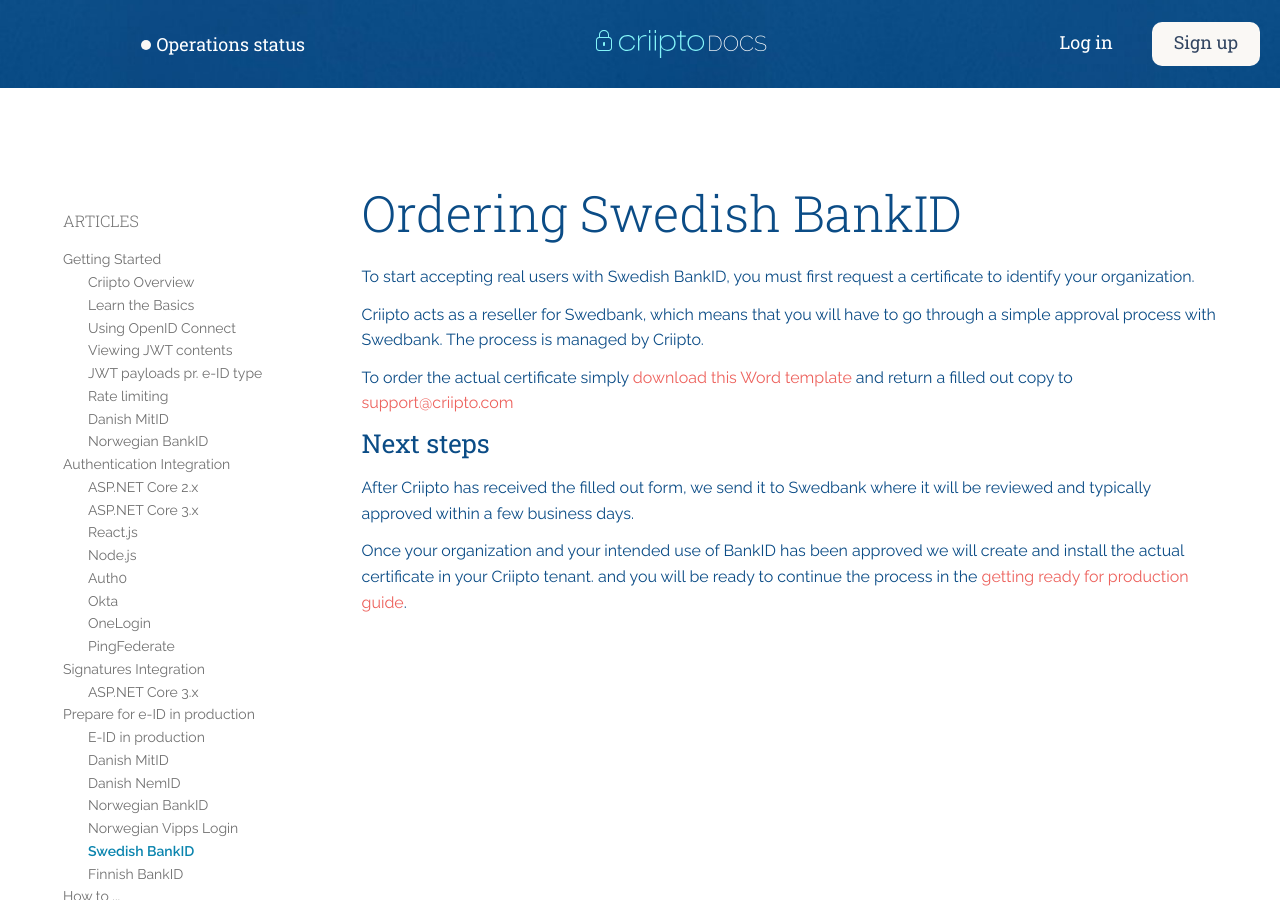
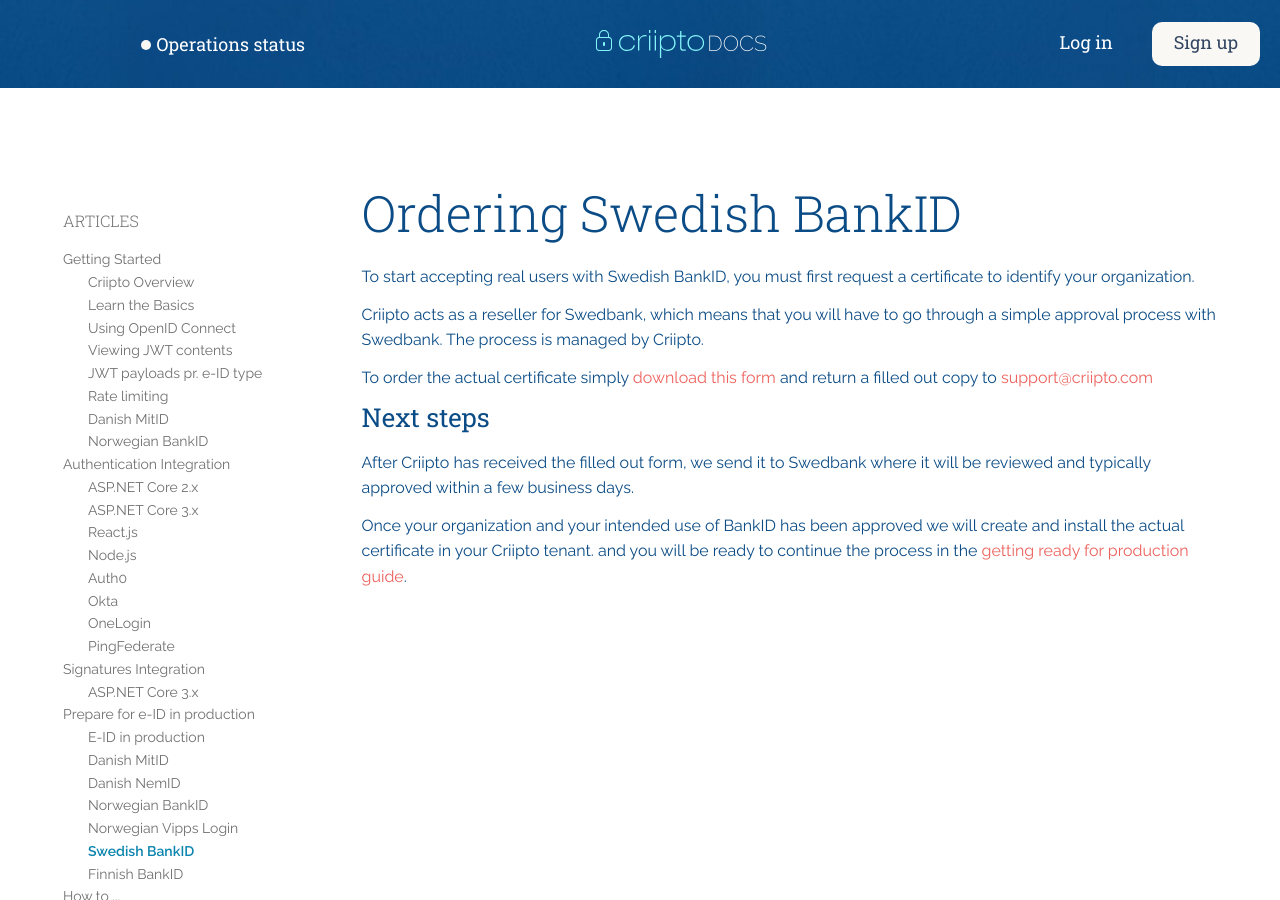
Before and after one commit to criipto/docs-old, a Jekyll site: the page built from eid-specifics/order-se-bankid.md, in a window 1280 px wide and 900 px high. Built offline with Jekyll 4.4.1, drawn with Linux system fonts in a browser that asks for light colours; some web fonts are replaced.

Commit message:
New SE BankID application form v2

```diff
--- a/eid-specifics/order-se-bankid.md
+++ b/eid-specifics/order-se-bankid.md
@@ -8,7 +8,7 @@
 
 Criipto acts as a reseller for Swedbank, which means that you will have to go through a simple approval process with Swedbank. The process is managed by Criipto.
 
-To order the actual certificate simply <a href="/eid-specifics/swedbank-verksamhetsinfo-bankid-template.pdf" download>download this Word template</a> and return a filled out copy to <a href="mailto:support@criipto.com?subject=Swedish BankID for ...">support@criipto.com</a>
+To order the actual certificate simply <a href="/eid-specifics/swedbank-verksamhetsinfo-bankid-template.pdf" download>download this form</a> and return a filled out copy to <a href="mailto:support@criipto.com?subject=Swedish BankID for ...">support@criipto.com</a>
 
 ## Next steps
 
```
